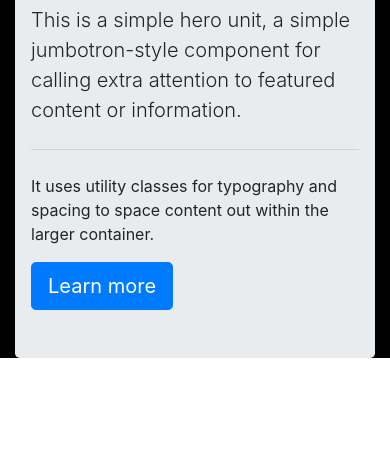
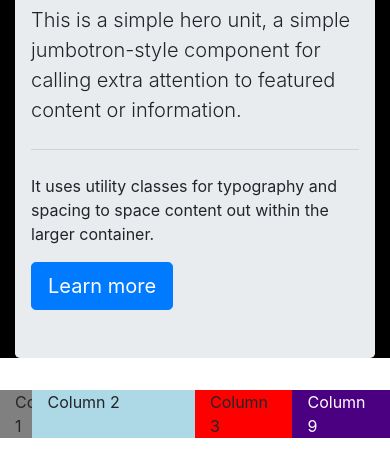
Before and after one commit to amaddatu/html-review, a plain HTML site: page bootstrap.html in a window 390 px wide. Shown: the part 126-602 px from the top of the page. Drawn offline with nearby package versions, Linux system fonts and the light colour scheme.

Commit message:
Add responsive design

```diff
--- a/bootstrap.html
+++ b/bootstrap.html
@@ -18,6 +18,8 @@
     <script src="https://maxcdn.bootstrapcdn.com/bootstrap/4.0.0/js/bootstrap.min.js"
         integrity="sha384-JZR6Spejh4U02d8jOt6vLEHfe/JQGiRRSQQxSfFWpi1MquVdAyjUar5+76PVCmYl"
         crossorigin="anonymous"></script>
+
+    <link rel="stylesheet" type="text/css" href="styles.css">
 </head>
 
 <body>
@@ -34,6 +36,23 @@
             </p>
         </div>
     </div>
+
+    <div class="container">
+        <div class="row data-table">
+            <div class="col-1 col-md-12 col-lg-3">
+                Column 1
+            </div>
+            <div class="col-5 col-md-1 col-lg-3">
+                Column 2
+            </div>
+            <div class="col-3 col-md-5 col-lg-3">
+                Column 3
+            </div>
+            <div class="col-3 col-md-6 col-lg">
+                Column 9
+            </div>
+        </div>
+    </div>
 </body>
 
 </html>
--- a/styles.css
+++ b/styles.css
@@ -29,7 +29,23 @@ li {
     text-decoration: underline;
 }
 
-/* anything above this line will be for screens smaller than 600px */
+.data-table {
+    background: orange;
+}
+.data-table div:nth-child(1){
+    background: gray;
+}
+.data-table div:nth-child(2){
+    background: lightblue;
+}
+.data-table div:nth-child(3){
+    background: red;
+}
+.data-table div:nth-child(4){
+    color: white;
+    background: indigo;
+}
+/* anything above this line will be for screens smaller than 600px or as default*/
 
 @media only screen and (min-width: 600px) {
     #first-thing{
```
